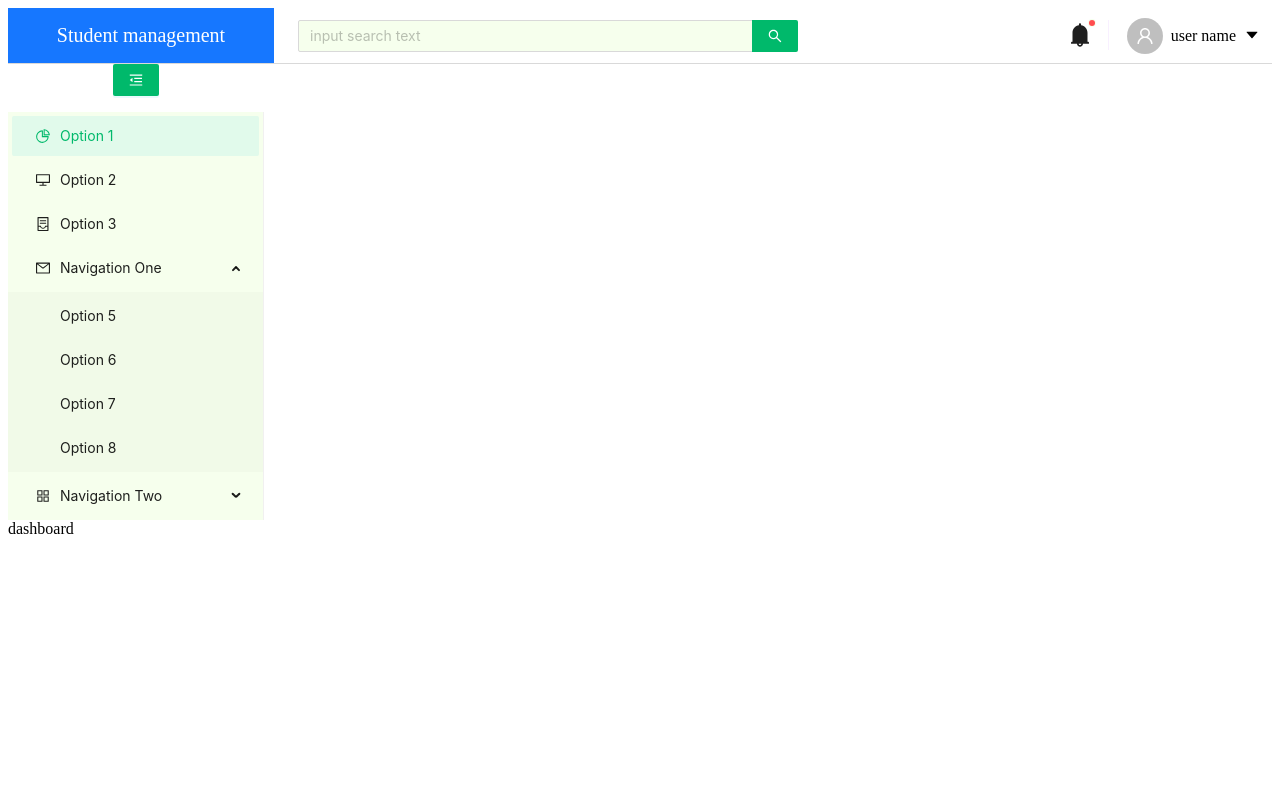
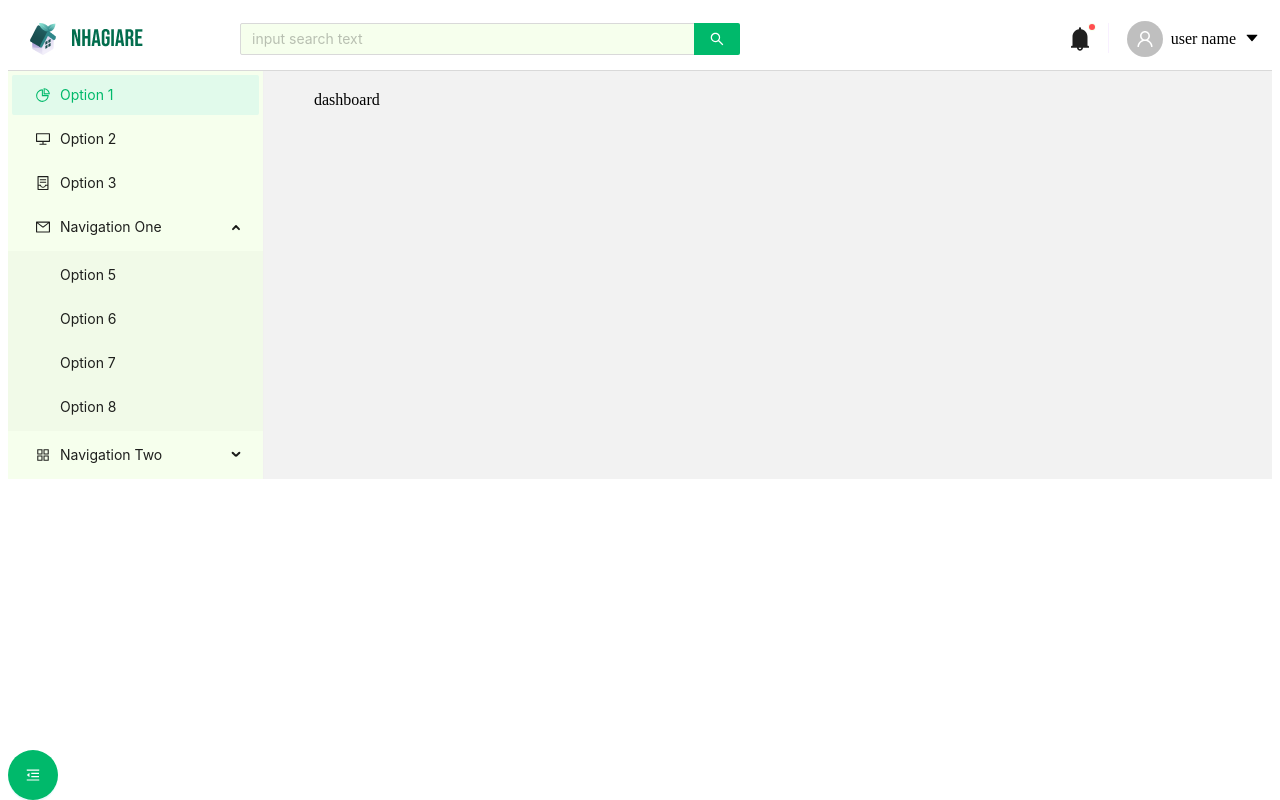
Before and after one commit to nguyencongtanphat/nha_gia_re_admin, a React (Vite) app: page / in a window 1280 px wide. Built offline with nearby package versions, Linux system fonts and the light colour scheme.

Commit message:
complete setup outline

```diff
--- a/package.json
+++ b/package.json
@@ -10,6 +10,8 @@
     "preview": "vite preview"
   },
   "dependencies": {
+    "@ant-design/icons": "^5.2.6",
+    "@ant-design/pro-layout": "^7.17.12",
     "antd": "^5.10.2",
     "axios": "^1.5.1",
     "localforage": "^1.10.0",
--- /dev/null
+++ b/src/Root.css
@@ -0,0 +1,15 @@
+
+.SideMenuAndPageContent{
+    display: flex;
+    justify-content: flex-start;
+    align-items: flex-start;
+    background-color: rgba(0, 0, 0, 0.05);
+
+}
+
+.PageContent{
+    flex:2;
+    height: 100%;
+    padding: 20px 50px;
+    /* padding-left: 12px; */
+}
--- a/src/Root.jsx
+++ b/src/Root.jsx
@@ -1,9 +1,9 @@
 import React from "react";
 import { Outlet } from "react-router";
-import SideMenu from "./globalComponents/SideBar/SideBar";
 import Header from "./globalComponents/Header/Header";
-import SideBar1 from "./globalComponents/SideBar/SideBar1";
+import SideBar from "./globalComponents/SideBar/SideBar";
 import { Button, ConfigProvider, Space } from 'antd';
+import "./Root.css"
 const Root = ()=>{
     return (
         <ConfigProvider
@@ -12,17 +12,15 @@
                 // Seed Token
                 colorPrimary: '#00b96b',
                 borderRadius: 2,
-
                 // Alias Token
                 colorBgContainer: '#f6ffed',
             },
             }}
         >
         <div className="App">
-
             <Header />
             <div className="SideMenuAndPageContent">
-         <SideBar1/>
+                <SideBar/>
                 <div className="PageContent">
                     <Outlet />
                 </div>
--- a/src/globalComponents/Header/Header.jsx
+++ b/src/globalComponents/Header/Header.jsx
@@ -4,22 +4,20 @@
 
 import {
   Badge,
-  Drawer,
   Image,
-  List,
-  Typography,
   Avatar,
   Space,
   Divider
 } from "antd";
 import style from './Header.module.css';
 import Search from 'antd/es/input/Search';
+import logo from '../../../assets/Logo.png';
 
 function Header() {
 
   return (
     <div className={style.AppHeader}>
-      <div className={style.logo}>Student management</div>
+        <img src={logo} alt="" />
       <div className={style.searchContainer}>
         <Search
           placeholder="input search text"
@@ -35,10 +33,6 @@
         <Badge count={3} dot>
           <BellFilled
             style={{ fontSize: 24 }}
-            //   onClick={() => {
-            //     setNotificationsOpen(true);
-            //   }
-            // }
           />
         </Badge>
         <Divider type="vertical" style={{ width: 3, height: 30 }} />
--- a/src/globalComponents/Header/Header.module.css
+++ b/src/globalComponents/Header/Header.module.css
@@ -1,7 +1,7 @@
 .AppHeader{
 
     display: flex;
-    justify-content: space-between;
+    justify-content:space-between;
     align-items: center;
     padding-right: 12px;
     border-bottom: 1px solid rgba(0, 0, 0, 0.15);
--- a/src/globalComponents/SideBar/SideBar.jsx
+++ b/src/globalComponents/SideBar/SideBar.jsx
@@ -1,113 +1,67 @@
+import React, { useState } from 'react';
 import {
   AppstoreOutlined,
-    ShopOutlined,
-    ShoppingCartOutlined,
-    UserOutlined,
-    CheckCircleOutlined,
-    BarChartOutlined,
-    GroupOutlined,
-    InsertRowLeftOutlined,
-    BookOutlined
-  } from "@ant-design/icons";
-  import { Menu } from "antd";
-  import { useEffect, useState } from "react";
-  import { useLocation, useNavigate } from "react-router-dom";
+  ContainerOutlined,
+  DesktopOutlined,
+  MailOutlined,
+  MenuFoldOutlined,
+  MenuUnfoldOutlined,
+  PieChartOutlined,
+} from '@ant-design/icons';
+import { Button, Menu } from 'antd';
 import style from "./SideBar.module.css";
+function getItem(label, key, icon, children, type) {
+  return {
+    key,
+    icon,
+    children,
+    label,
+    type,
+  };
+}
+const items = [
+  getItem('Option 1', '1', <PieChartOutlined />),
+  getItem('Option 2', '2', <DesktopOutlined />),
+  getItem('Option 3', '3', <ContainerOutlined />),
+  getItem('Navigation One', 'sub1', <MailOutlined />, [
+    getItem('Option 5', '5'),
+    getItem('Option 6', '6'),
+    getItem('Option 7', '7'),
+    getItem('Option 8', '8'),
+  ]),
+  getItem('Navigation Two', 'sub2', <AppstoreOutlined />, [
+    getItem('Option 9', '9'),
+    getItem('Option 10', '10'),
+    getItem('Submenu', 'sub3', null, [getItem('Option 11', '11'), getItem('Option 12', '12')]),
+  ]),
+];
+const SideBar = () => {
+  const [collapsed, setCollapsed] = useState(false);
+  const toggleCollapsed = () => {
+    setCollapsed(!collapsed);
+  };
+  return (
+    <div
+        className={style.SideMenu}
+    >
 
-  function SideMenu() {
-    const location = useLocation();
-    const [selectedKeys, setSelectedKeys] = useState("/");
 
-    useEffect(() => {
-      const pathName = location.pathname;
-      setSelectedKeys(pathName);
-    }, [location.pathname]);
-
-    const navigate = useNavigate();
-    return (
-      <div className={style.SideMenu}>
       <Menu
-          className={style.SideMenuVertical}
+        defaultSelectedKeys={['1']}
+        defaultOpenKeys={['sub1']}
         mode="inline"
-          onClick={(item) => {
-            //item.key
-            navigate(item.key);
-          }}
-          selectedKeys={[selectedKeys]}
-          items={[
-            {
-              label: "Dashboard",
-              icon: <AppstoreOutlined />,
-              key: "/app",
-            },
-            {
-              label: "Students",
-              key: "students",
-              icon: <UserOutlined />,
-            },
-            {
-              label: "Teachers",
-              key: "teachers",
-              icon: <UserOutlined />,
-            },
-            {
-              label: "Classes-semesters",
-              key: "classes-semesters",
-              icon: <GroupOutlined />,
-            },
-            {
-              label: "Grades",
-              key: "grades",
-              icon: <InsertRowLeftOutlined />,
-            },
-            {
-              label: "Scores",
-              key: "scoregroup",
-              icon: <CheckCircleOutlined />,
-              children: [
-                {
-                  label: "Score Average",
-                  key: "scores",
-                },
-                {
-                  label: "Add Score",
-                  key: "add-score",
-                },
-              ],
-            },
-            {
-              label: "Report",
-              key: "report",
-              icon: <BarChartOutlined />,
-              children: [
-                {
-                  label: "Subject report",
-                  key: "subjectReport",
-                },
-                {
-                  label: "Semester Report",
-                  key: "semesterReport",
-                },
-              ],
-            },
-            {
-              label: "Rules",
-              key: "change-rules",
-              icon: <GroupOutlined />,
-            },
-            {
-              label: "Semester",
-              key: "semester",
-              icon: <GroupOutlined />,
-            },
-            {
-              label: "Subjects",
-              key: "subjects",
-              icon: <BookOutlined />,
-            },
-          ]}
-        ></Menu>
+        theme="light"
+        inlineCollapsed={collapsed}
+        items={items}
+      />
+      <Button
+        type="primary"
+        onClick={toggleCollapsed}
+        className={style.ToggleButton}
+      >
+        {collapsed ? <MenuUnfoldOutlined /> : <MenuFoldOutlined />}
+      </Button>
     </div>
   );
-  }
-  export default SideMenu;
+};
+export default SideBar;
--- a/src/globalComponents/SideBar/SideBar.module.css
+++ b/src/globalComponents/SideBar/SideBar.module.css
@@ -1,9 +1,19 @@
 .SideMenu{
-    height: 100vh;
-    width: 250px;
+    width: 256px;
 
+    position: relative;
+    display: flex;
+    flex-direction: column;
+}
+.ToggleButton{
+    width: 50px;
+    height: 50px;
+    position: fixed;
+    bottom: 0;
+    border-radius: 100px;
+}
 
-}
 .SideMenuVertical{
     height: 100%;
+    position: relative;
 }
--- a/src/globalComponents/SideBar/SideBar1.jsx
+++ /dev/null
@@ -1,72 +0,0 @@
-import React, { useState } from 'react';
-import {
-  AppstoreOutlined,
-  ContainerOutlined,
-  DesktopOutlined,
-  MailOutlined,
-  MenuFoldOutlined,
-  MenuUnfoldOutlined,
-  PieChartOutlined,
-} from '@ant-design/icons';
-import { Button, Menu } from 'antd';
-function getItem(label, key, icon, children, type) {
-  return {
-    key,
-    icon,
-    children,
-    label,
-    type,
-  };
-}
-const items = [
-  getItem('Option 1', '1', <PieChartOutlined />),
-  getItem('Option 2', '2', <DesktopOutlined />),
-  getItem('Option 3', '3', <ContainerOutlined />),
-  getItem('Navigation One', 'sub1', <MailOutlined />, [
-    getItem('Option 5', '5'),
-    getItem('Option 6', '6'),
-    getItem('Option 7', '7'),
-    getItem('Option 8', '8'),
-  ]),
-  getItem('Navigation Two', 'sub2', <AppstoreOutlined />, [
-    getItem('Option 9', '9'),
-    getItem('Option 10', '10'),
-    getItem('Submenu', 'sub3', null, [getItem('Option 11', '11'), getItem('Option 12', '12')]),
-  ]),
-];
-const SideBar1 = () => {
-  const [collapsed, setCollapsed] = useState(false);
-  const toggleCollapsed = () => {
-    setCollapsed(!collapsed);
-  };
-  return (
-    <div
-      style={{
-        display: 'flex',
-        flexDirection: 'column',
-        alignItems: 'center', // Đưa nút vào giữa mép ngoài cùng
-        width: 256,
-      }}
-    >
-      <Button
-        type="primary"
-        onClick={toggleCollapsed}
-        style={{
-          marginBottom: 16,
-        }}
-      >
-        {collapsed ? <MenuUnfoldOutlined /> : <MenuFoldOutlined />}
-      </Button>
-
-      <Menu
-        defaultSelectedKeys={['1']}
-        defaultOpenKeys={['sub1']}
-        mode="inline"
-        theme="light"
-        inlineCollapsed={collapsed}
-        items={items}
-      />
-    </div>
-  );
-};
-export default SideBar1;
--- a/src/modules/dashboard/DashBoard.jsx
+++ b/src/modules/dashboard/DashBoard.jsx
@@ -1,5 +1,5 @@
 import React from 'react'
-
+import './DashBoard.module.css'
 export default function DashBoard() {
   return (
     <div>dashboard</div>
```
Also changed, not shown: src/main.jsx (+0 -40 lines), assets/Logo.png (added), src/modules/dashboard/DashBoard.module.css (added), 1 other file (tests, documents, lock files or other folders). Lines whose indentation alone changed are shown as unchanged.
